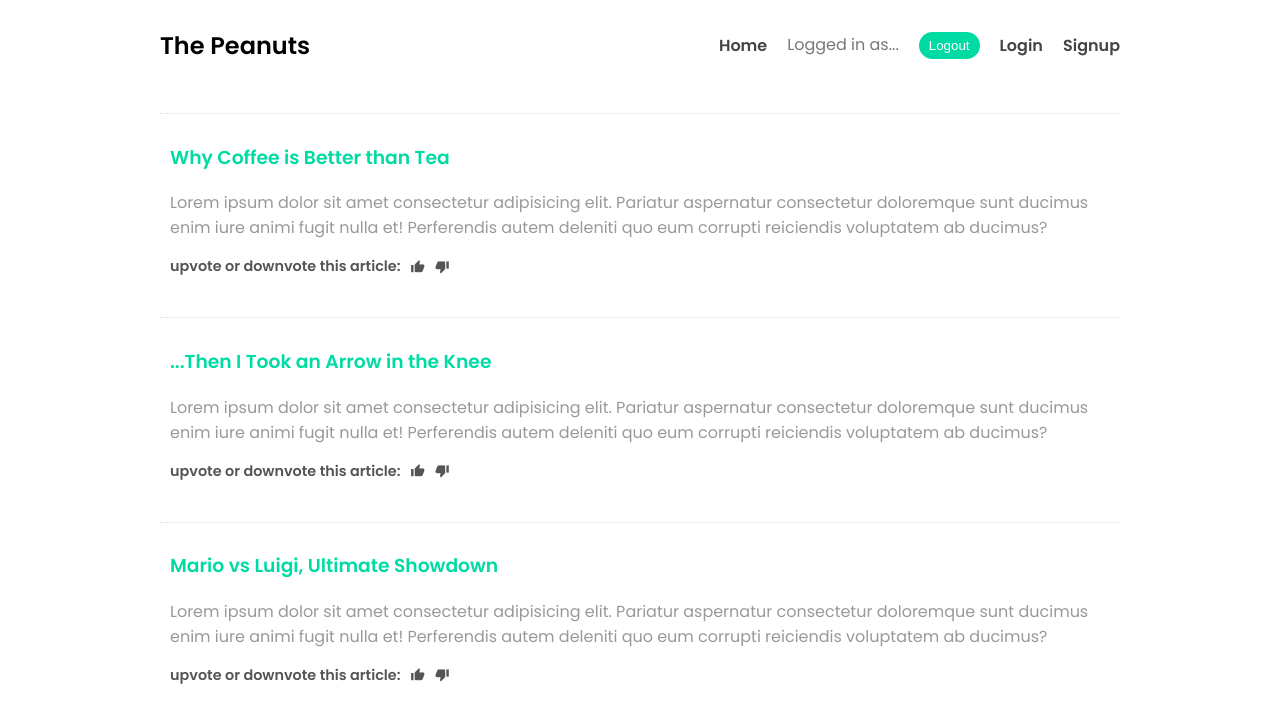
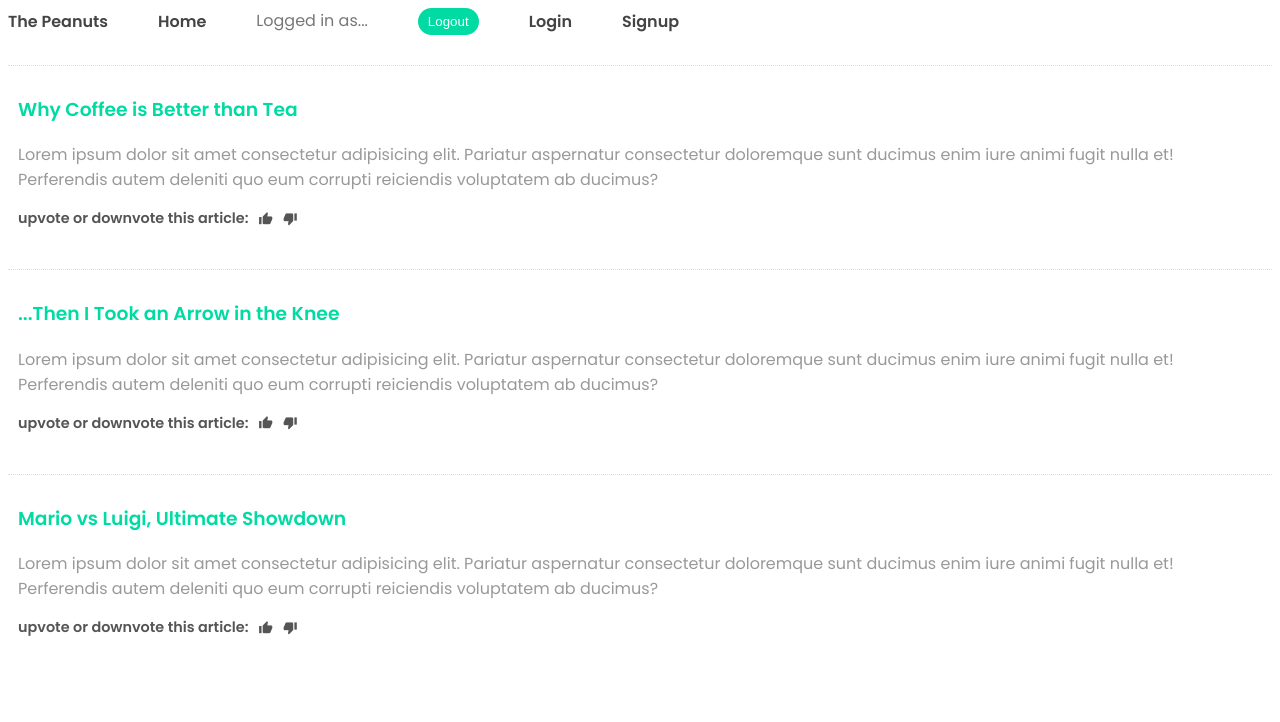
Before and after one commit to staten-island-tech/vue-project-2-will, a Vue app in the folder Vuex-4-Firebase-Auth-lesson-1/Vuex-4-Firebase-Auth-lesson-1/my-blog/: page / in a window 1280 px wide. Shown: the top 722 px of the page. Built offline with nearby package versions, Linux system fonts and the light colour scheme.

Commit message:
Peanuts is now also a home

```diff
--- a/Vuex-4-Firebase-Auth-lesson-1/Vuex-4-Firebase-Auth-lesson-1/my-blog/src/assets/main.css
+++ b/Vuex-4-Firebase-Auth-lesson-1/Vuex-4-Firebase-Auth-lesson-1/my-blog/src/assets/main.css
@@ -1,12 +1,12 @@
 /* font imports */
-@import url('https://fonts.googleapis.com/css2?family=Poppins:wght@400;500;600&display=swap');
-@import url('https://fonts.googleapis.com/icon?family=Material+Icons');
+@import url("https://fonts.googleapis.com/css2?family=Poppins:wght@400;500;600&display=swap");
+@import url("https://fonts.googleapis.com/icon?family=Material+Icons");
 
 /* base styles */
 body {
   font-family: "Poppins";
 }
-.container {
+. .container {
   max-width: 960px;
   margin: 0 auto;
 }
@@ -19,8 +19,10 @@ nav {
 nav h1 {
   margin-right: auto;
 }
-nav a, nav button, nav span {
-  margin-left: 20px;
+nav a,
+nav button,
+nav span {
+  margin-right: 50px;
 }
 nav a {
   color: #444;
@@ -31,7 +33,7 @@ nav span {
   color: #777;
 }
 button {
-  background:#00dba4;
+  background: #00dba4;
   border: 0;
   padding: 6px 10px;
   border-radius: 20px;
--- a/Vuex-4-Firebase-Auth-lesson-1/Vuex-4-Firebase-Auth-lesson-1/my-blog/src/components/Navbar.vue
+++ b/Vuex-4-Firebase-Auth-lesson-1/Vuex-4-Firebase-Auth-lesson-1/my-blog/src/components/Navbar.vue
@@ -1,6 +1,8 @@
 <template>
   <nav>
-    <h1>The Peanuts</h1>
+    <div class="Peanuts">
+    <router-link to="/">The Peanuts</router-link>
+    </div>
     <!-- for all users -->
     <div>
       <router-link to="/">Home</router-link>
```
